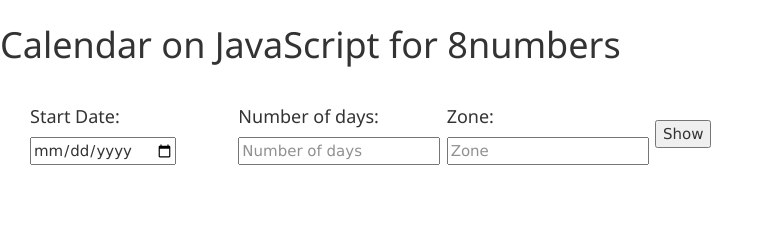
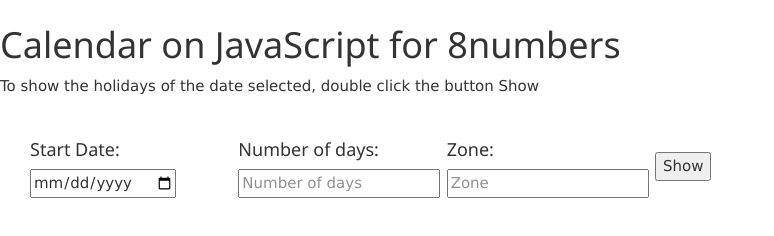
Before and after one commit to Celticpaws/JavascriptCalendar, a plain HTML site: page index.html in a window 1280 px wide. Shown: the whole page, without its empty margins (0-774 px from the left). Drawn offline with nearby package versions, Linux system fonts and the light colour scheme.

Commit message:
Indicaciones

```diff
--- a/index.html
+++ b/index.html
@@ -21,7 +21,8 @@
 		<![endif]-->
 </head>
 <body style="padding-top: 15px" onload="holidays()">
-<h1> Calendar on JavaScript for 8numbers </h1><br>
+<h1> Calendar on JavaScript for 8numbers </h1>
+<p> To show the holidays of the date selected, double click the button Show </p><br>
 <div class="col-md-12" >
 	<div class="col-md-2" >
 		<h5> Start Date: </h5>
```
